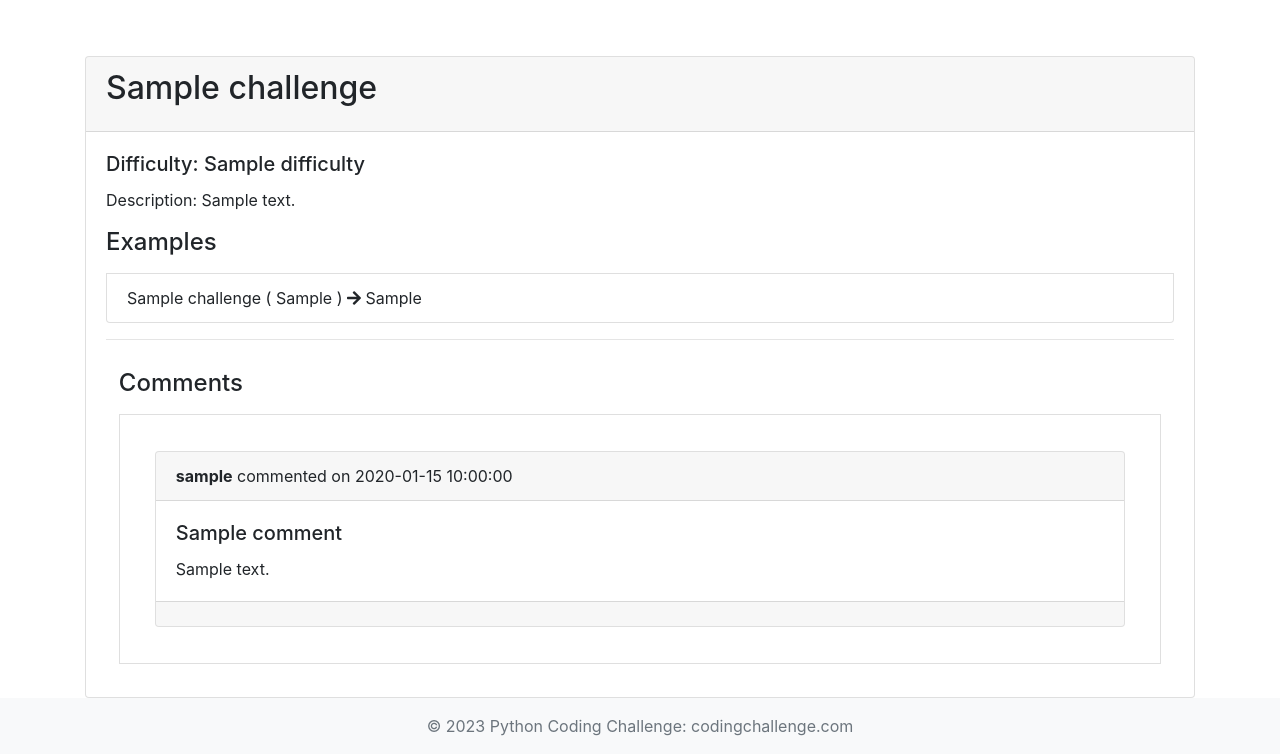
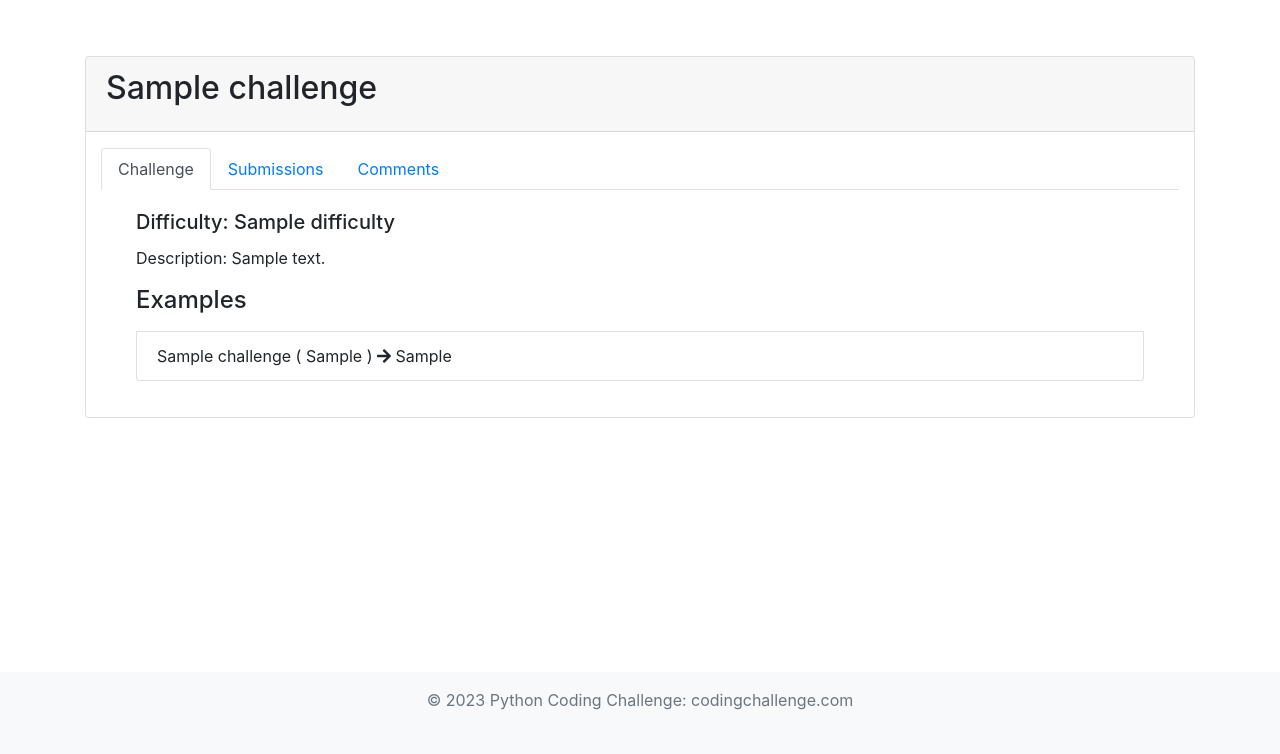
Before and after one commit to KarelOmab/CPS731-Group-Project, a Flask app: template templates/challenge.html in a window 1280 px wide. Shown: the part 72-826 px from the top of the page. After the commit the page ends 782 px from the top, so only its background shows below. Run offline with Flask 3, Linux system fonts and the light colour scheme; the template is opened without the code that fills it: most values are stand-ins (such as "Sample title", 1, 10 or a date in 2020); some libraries are stand-ins or nearby versions.

Commit message:
Update challenge.html

```diff
--- a/templates/challenge.html
+++ b/templates/challenge.html
@@ -212,13 +212,7 @@
           messageDiv.remove();
         }, 1000); // Should match
       }
-
-
     </script>
-
-
-
-
 </head>
 
 
@@ -233,6 +227,10 @@
   {% endif %}
 {% endwith %}
 
+
+
+
+
 <div class="container mt-3">
   <div style = "padding: 10px; margin: 10px 0; text-align: center; " id="flash-message-container"></div>
 
@@ -241,6 +239,23 @@
       <div class="card-header">
           <h2 class="card-title">{{ challenge.name }}  {% if session['privileged_mode'] %}<a id = "edit_challenge_name"   onclick="editChallengeName('{{challenge.id}}')" class="btn btn-link">Edit</a>{% endif %}</h2>
       </div>
+
+      <!-- put tab here-->
+      <div class="container mt-3">
+        <ul class="nav nav-tabs">
+            <li class="nav-item">
+                <a class="nav-link active" data-bs-toggle="tab" href="#foo">Challenge</a>
+            </li>
+            <li class="nav-item">
+                <a class="nav-link" data-bs-toggle="tab" href="#submissionsTab">Submissions</a>
+            </li>
+            <li class="nav-item">
+                <a class="nav-link" data-bs-toggle="tab" href="#commentsTab">Comments</a>
+            </li>
+        </ul>
+
+        <div class="tab-content">
+            <div class="tab-pane container active" id="foo">
               <div class="card-body">
                 <h5 class="card-title">Difficulty: {{ challenge.difficulty }}    {% if session['privileged_mode'] %}<a  id = 'edit-difficulty'  onclick = "editDifficultyLevel('{{ challenge.id }}')""  class="btn btn-link">Edit</a> {% endif %}</h5>
                 <p class="card-text">Description: {{ challenge.description }} {% if session['privileged_mode'] %}<a  onclick="editChallengeDiscription('{{challenge.id}}')" class="btn btn-link">Edit</a>{% endif %}</p>
@@ -411,10 +426,12 @@
                   </script>
                   {% endif %}
                 {% endif %}
-          <hr>
+            </div>
+            </div>
+            <div class="tab-pane container fade" id="submissionsTab">
+              <br>
                 {% if session['user_id'] and not session['privileged_mode'] %}
                 <div id="submissions-section">
-            <h2>Your Submissions</h2>
                   {% if submission %}
                       <table class="table table-striped table-hover table-bordered">
                           <thead class="thead-dark">
@@ -435,12 +452,14 @@
                           </tbody>
                       </table>
                   {% else %}
-                <p>No submissions yet.</p>
+                      <h4>No submissions yet.</h4>
                   {% endif %}
               </div>
 
               {% endif %}
-
+            </div>
+            <div class="tab-pane container fade" id="commentsTab">
+                <br>
                 <div style = "padding: 1vw;">
                   {% if session['user_id'] %}
                     <h4 class="mb-3">Add a Comment</h4>
@@ -491,16 +510,19 @@
 
                 </li>
                 </div>
+            </div>
+        </div>
+      </div>
+      <script src="https://cdn.jsdelivr.net/npm/bootstrap@5.1.3/dist/js/bootstrap.bundle.min.js"></script>
+
+
+
+
+
 
 
   </div>
-  </div>
 
-  <!-- Submissions -->
-  <!-- ... -->
-
-  <!-- Comments -->
-  <!-- ... -->
 </div>
 </body>
 {% include 'footer.html' %}
```
Lines whose indentation alone changed are shown as unchanged.
